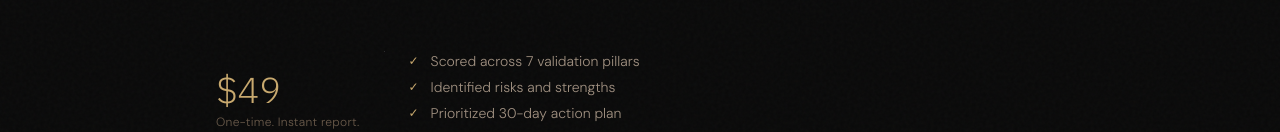
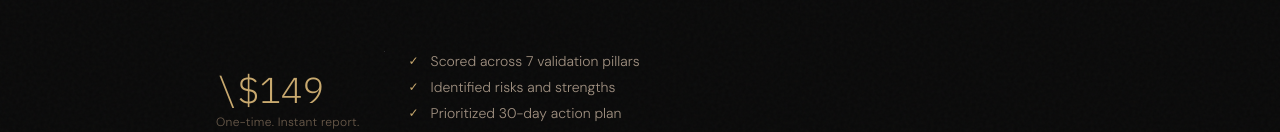
Before and after one commit to CodeAndCalories/offerintegrity, a Next.js app in the folder apps/web/: page / in a window 1280 px wide. Shown: the part 663-795 px from the top of the page. Built offline with nearby package versions, Linux system fonts and the light colour scheme; a web font is replaced by a local one.

Commit message:
fix: update displayed price to $149

```diff
--- a/apps/web/app/page.tsx
+++ b/apps/web/app/page.tsx
@@ -55,7 +55,7 @@ export default function Home() {
         <div className="mt-16 pt-16 border-t border-[#1a1a1a]">
           <div className="flex flex-col sm:flex-row items-start sm:items-center gap-6">
             <div>
-              <p className="mono text-4xl text-gold">$49</p>
+              <p className="mono text-4xl text-gold">\$149</p>
               <p className="text-xs text-parchment-muted mt-1 tracking-wide">One-time. Instant report.</p>
             </div>
             <div className="h-px w-px hidden sm:block bg-[#2a2a2a] self-stretch" />
@@ -160,7 +160,7 @@ export default function Home() {
         <div className="max-w-2xl mx-auto text-center">
           <p className="mono text-xs text-gold tracking-[0.3em] uppercase mb-6">One-Time Investment</p>
           <h2 className="text-4xl font-light mb-4">
-            $49 for clarity
+            \$149 for clarity
             <br />
             <em className="text-parchment-dim not-italic text-3xl">before you spend months selling</em>
           </h2>
@@ -171,7 +171,7 @@ export default function Home() {
             href="/start"
             className="inline-flex items-center gap-3 bg-gold text-ink px-10 py-4 text-sm tracking-widest uppercase hover:bg-gold-light transition-colors"
           >
-            Validate My Offer — $49
+            Validate My Offer — \$149
           </Link>
         </div>
       </section>
```
